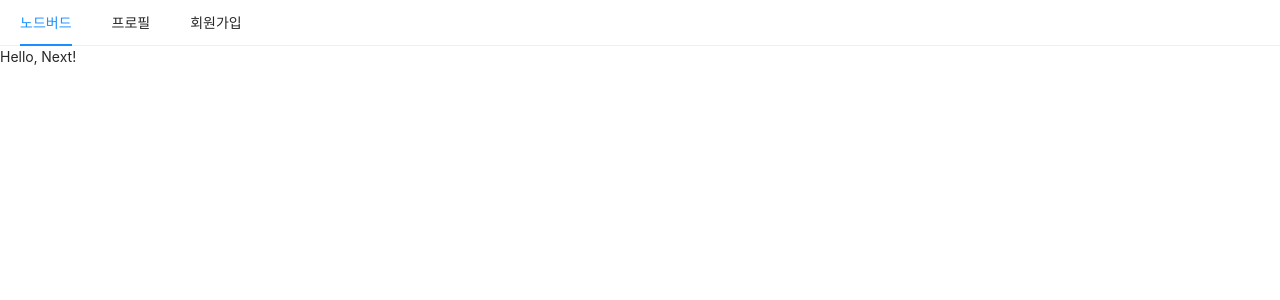
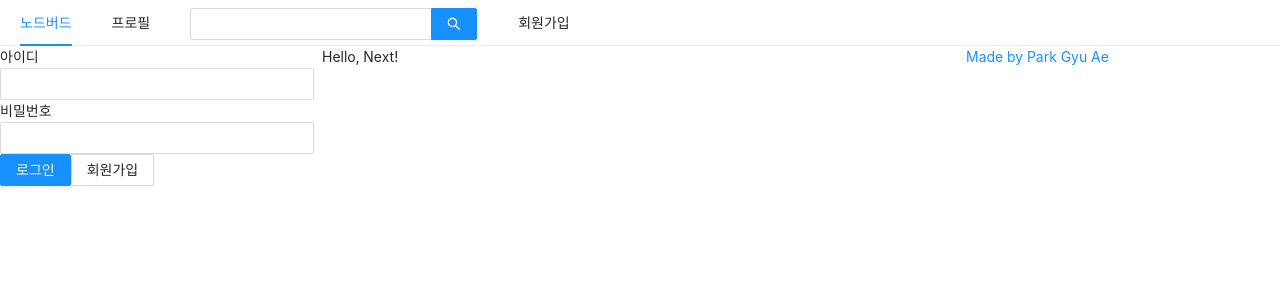
Before and after one commit to yunos0502/react-nodebird, a Next.js app in the folder front/: page / in a window 1280 px wide. Shown: the top 300 px of the page. Built offline with nearby package versions, Linux system fonts and the light colour scheme.

Commit message:
use grid layout & add login form page

```diff
--- a/front/components/AppLayout.js
+++ b/front/components/AppLayout.js
@@ -1,9 +1,17 @@
 import React from 'react';
+// import React, { useState } from 'react';
 import PropTypes from 'prop-types';
 import Link from 'next/link';
-import { Menu } from 'antd';
+import { Input, Menu, Row, Col } from 'antd';
+
+const { Search } = Input;
+
+// import UserProfile from './UserProfile';
+import LoginForm from './LoginForm';
 
 const AppLayout = ({ children }) => {
+  // const [isLoggedIn, setIsLoggedIn] = useState(false);
+
   return (
     <div>
       <Menu mode='horizontal'>
@@ -18,12 +26,33 @@
           </Link>
         </Menu.Item>
         <Menu.Item>
+          <Search enterButton style={{ verticalAlign: 'middle' }} />
+        </Menu.Item>
+        <Menu.Item>
           <Link href='/signup'>
             <a>회원가입</a>
           </Link>
         </Menu.Item>
       </Menu>
-      {children}
+      <Row gutter={8}>
+        {/* xs : 모바일 / sm : 태블릿 / md : 작은 데스크탑 ... > n / 24 */}
+        <Col xs={24} md={6}>
+          {/* {isLoggedIn ? <UserProfile /> : <LoginForm />} */}
+          <LoginForm />
+        </Col>
+        <Col xs={24} md={12}>
+          {children}
+        </Col>
+        <Col xs={24} md={6}>
+          <a
+            href='https://github.com/yunos82/react-nodebird'
+            target='_blank'
+            rel='noreferrer noopener' // _blank 이용 시 보안 위험 때문에 rel='noreferrer noopener' 필수
+          >
+            Made by Park Gyu Ae
+          </a>
+        </Col>
+      </Row>
     </div>
   );
 };
--- /dev/null
+++ b/front/components/LoginForm.js
@@ -0,0 +1,49 @@
+import React, { useState, useCallback } from 'react';
+import { Button, Form, Input } from 'antd';
+import Link from 'next/link';
+
+const LoginForm = () => {
+  const [id, setId] = useState('');
+  const [password, setPassword] = useState('');
+
+  const onChangeId = useCallback((e) => {
+    setId(e.target.value);
+  }, []);
+
+  const onChangePassword = useCallback((e) => {
+    setPassword(e.target.value);
+  }, []);
+
+  return (
+    <Form>
+      <div>
+        <label htmlFor='user-id'>아이디</label>
+        <br />
+        <Input name='user-id' value={id} onChange={onChangeId} required />
+      </div>
+      <div>
+        <label htmlFor='user-password'>비밀번호</label>
+        <br />
+        <Input
+          name='user-password'
+          type='password'
+          value={password}
+          onChange={onChangePassword}
+          required
+        />
+      </div>
+      <div>
+        <Button type='primary' htmlType='submit' loading={false}>
+          로그인
+        </Button>
+        <Link href='/signup'>
+          <a>
+            <Button>회원가입</Button>
+          </a>
+        </Link>
+      </div>
+    </Form>
+  );
+};
+
+export default LoginForm;
--- /dev/null
+++ b/front/components/UserProfile.js
@@ -0,0 +1,11 @@
+import React from 'react';
+
+const UserProfile = () => {
+  return (
+    <>
+      <p>test</p>
+    </>
+  );
+};
+
+export default UserProfile;
```
